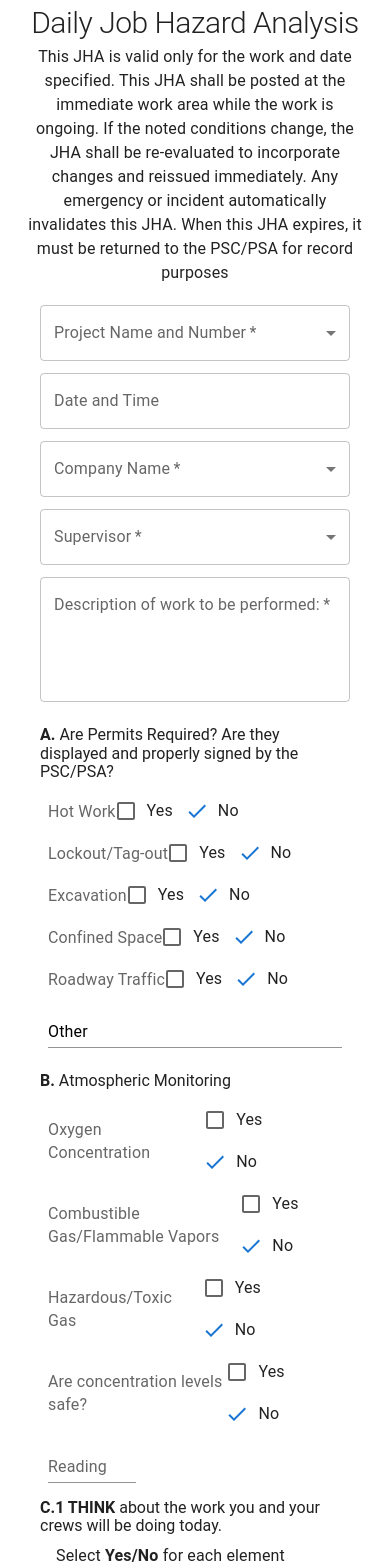
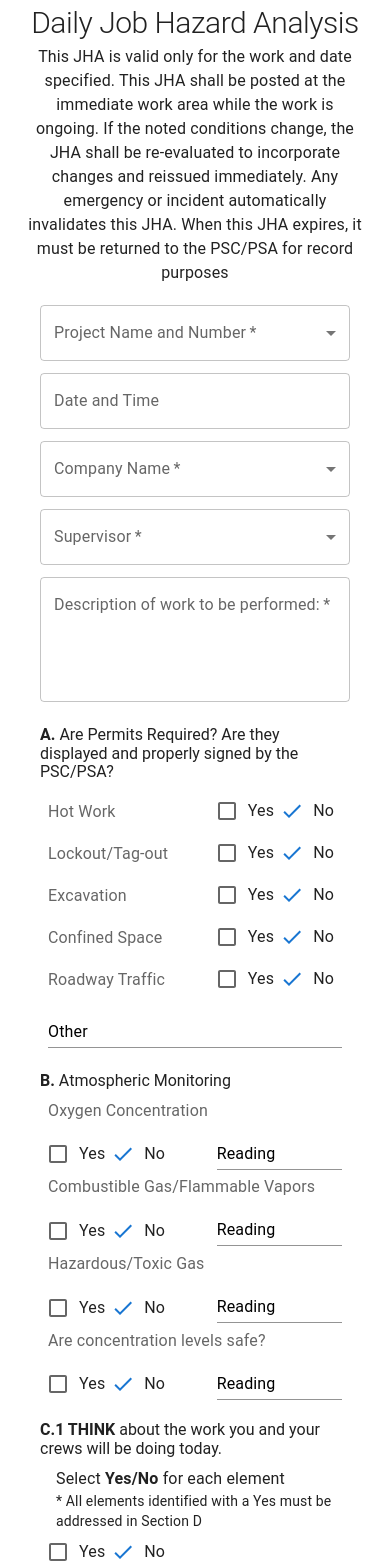
Before and after one commit to Trevor5008/jha-form-prototype, a Next.js app: page / in a window 390 px wide. Shown: the top 1568 px of the page. Built offline with nearby package versions, Linux system fonts and the light colour scheme.

Commit message:
Adjusted section b input items layout for mobile screens

```diff
--- a/app/components/OptionInput.jsx
+++ b/app/components/OptionInput.jsx
@@ -9,7 +9,10 @@ import {
 import CheckIcon from "@mui/icons-material/Check"
 import CheckBoxOutlineBlankOutlinedIcon from "@mui/icons-material/CheckBoxOutlineBlankOutlined"
 
-export default function OptionInput({ option }) {
+export default function OptionInput({
+   option,
+   hasLabel
+}) {
    const [value, setValue] = useState(false)
 
    const handleChange = (evt) =>
@@ -18,21 +21,28 @@ export default function OptionInput({ option }) {
    return (
       <FormControl
          className="mb-2 flex flex-nowrap items-center justify-between"
+         fullWidth
          sx={{ flexDirection: "row" }}
       >
+         {hasLabel && (
             <FormLabel
                id={`${option} radio group`}
                className="text-black"
+               sx={{
+                  marginLeft: 1
+               }}
             >
                {option}
             </FormLabel>
+         )}
          <RadioGroup
             aria-labelledby={`${option} radio group`}
             name={`${option} radio group`}
             value={value}
             onChange={handleChange}
             sx={{
-               display: "inline-block"
+               display: "inline-block",
+               marginLeft: 1
             }}
          >
             <FormControlLabel
@@ -51,8 +61,7 @@ export default function OptionInput({ option }) {
                      option === "Other" &&
                      "hidden",
                   marginRight: {
-                     xs: "14px",
-                     sm: "10px"
+                     xs: 1
                   }
                }}
             />
@@ -67,11 +76,6 @@ export default function OptionInput({ option }) {
                   />
                }
                label="No"
-               sx={{
-                  visibility:
-                     option === "Other" &&
-                     "hidden"
-               }}
             />
          </RadioGroup>
       </FormControl>
--- a/app/components/SectionAOptions.jsx
+++ b/app/components/SectionAOptions.jsx
@@ -25,9 +25,11 @@ export default function SectionAOptions() {
                flexDirection: {
                   xs: "column",
                   tablet: "row"
+               },
+               paddingX: {
+                  sm: 1
                }
             }}
-            paddingX={1}
          >
             <Box
                sx={{
@@ -46,6 +48,7 @@ export default function SectionAOptions() {
                         <OptionInput
                            key={idx}
                            option={opt}
+                           hasLabel={true}
                         />
                      )
                   })}
@@ -67,18 +70,20 @@ export default function SectionAOptions() {
                         <OptionInput
                            key={idx}
                            option={opt}
+                           hasLabel={true}
                         />
                      )
                   })}
                <TextField
                   label="Other"
                   variant="standard"
-
                   fullWidth
                   sx={{
                      "& .MuiFormLabel-root": {
                         color: "black"
-                     }
+                     },
+                     marginLeft: 1,
+                     paddingRight: 2
                   }}
                />
             </Box>
--- a/app/components/SectionBOptions.jsx
+++ b/app/components/SectionBOptions.jsx
@@ -3,7 +3,8 @@ import {
    Container,
    Box,
    Typography,
-   TextField
+   TextField,
+   FormLabel
 } from "@mui/material"
 import OptionInput from "./OptionInput"
 import { sectionBOpts } from "@/lib/options"
@@ -19,34 +20,58 @@ export default function SelectBOptions() {
             Atmospheric Monitoring
          </Typography>
          <Box
-            display="flex flex-column"
-            paddingX={1}
+            sx={{
+               display: "flex",
+               flexDirection: {
+                  xs: "column",
+                  tablet: "row"
+               },
+               paddingX: {
+                  sm: 1
+               }
+            }}
          >
             {sectionBOpts.map((option, idx) => {
                return (
-                  <OptionInput
-                     key={idx}
-                     option={option}
-                     column={2}
-                  />
+                  <Box
+                     display="flex"
+                     sx={{
+                        flexDirection: "column"
+                     }}
+                  >
+                     <FormLabel
+                        className="text-black"
+                        sx={{ marginLeft: 1 }}
+                     >
+                        {option}
+                     </FormLabel>
+                     <Box
+                        display="flex"
+                        sx={{
+                           flexDirection: "row",
+                           alignItems: "baseline"
+                        }}
+                     >
+                        <OptionInput
+                           key={idx}
+                           option={option}
+                           hasLabel={false}
+                        />
+                        <TextField
+                           label="Reading"
+                           variant="standard"
+                           sx={{
+                              "& .MuiFormLabel-root":
+                                 {
+                                    color: "black"
+                                 },
+                                 paddingRight: 1
+                           }}
+                        />
+                     </Box>
+                  </Box>
                )
             })}
-            <TextField
-               // id={`${option} reading`}
-               label="Reading"
-               variant="standard"
-               className="w-[30%]"
-               // sx={{
-               //    visibility:
-               //       option ===
-               //       "Are concentration levels safe?"
-               //          ? "hidden"
-               //          : "",
-               //    "& .MuiFormLabel-root": {
-               //       color: "black"
-               //    }
-               // }}
-            />
          </Box>
       </Container>
    )
```
Lines whose indentation alone changed are shown as unchanged.
